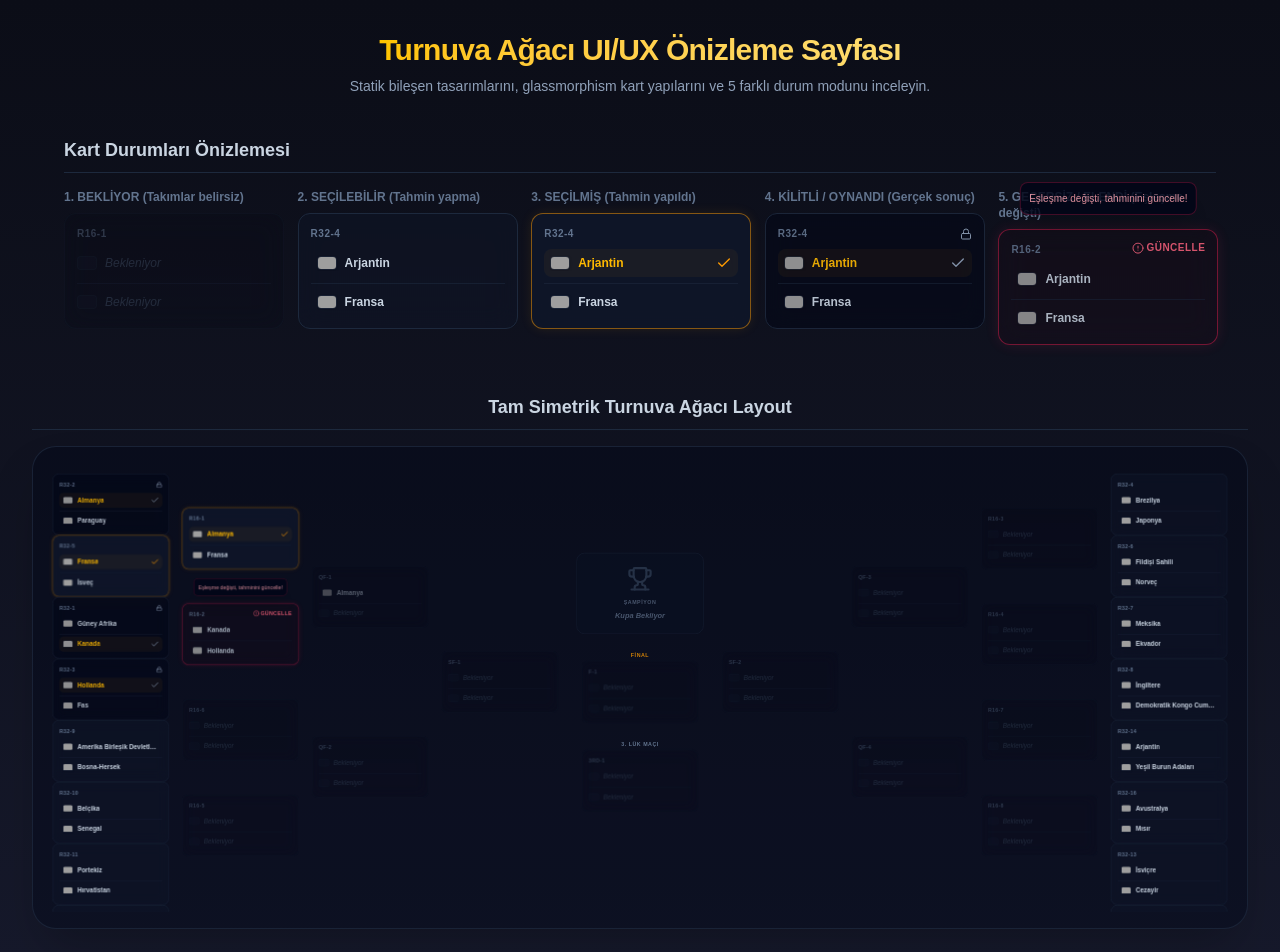
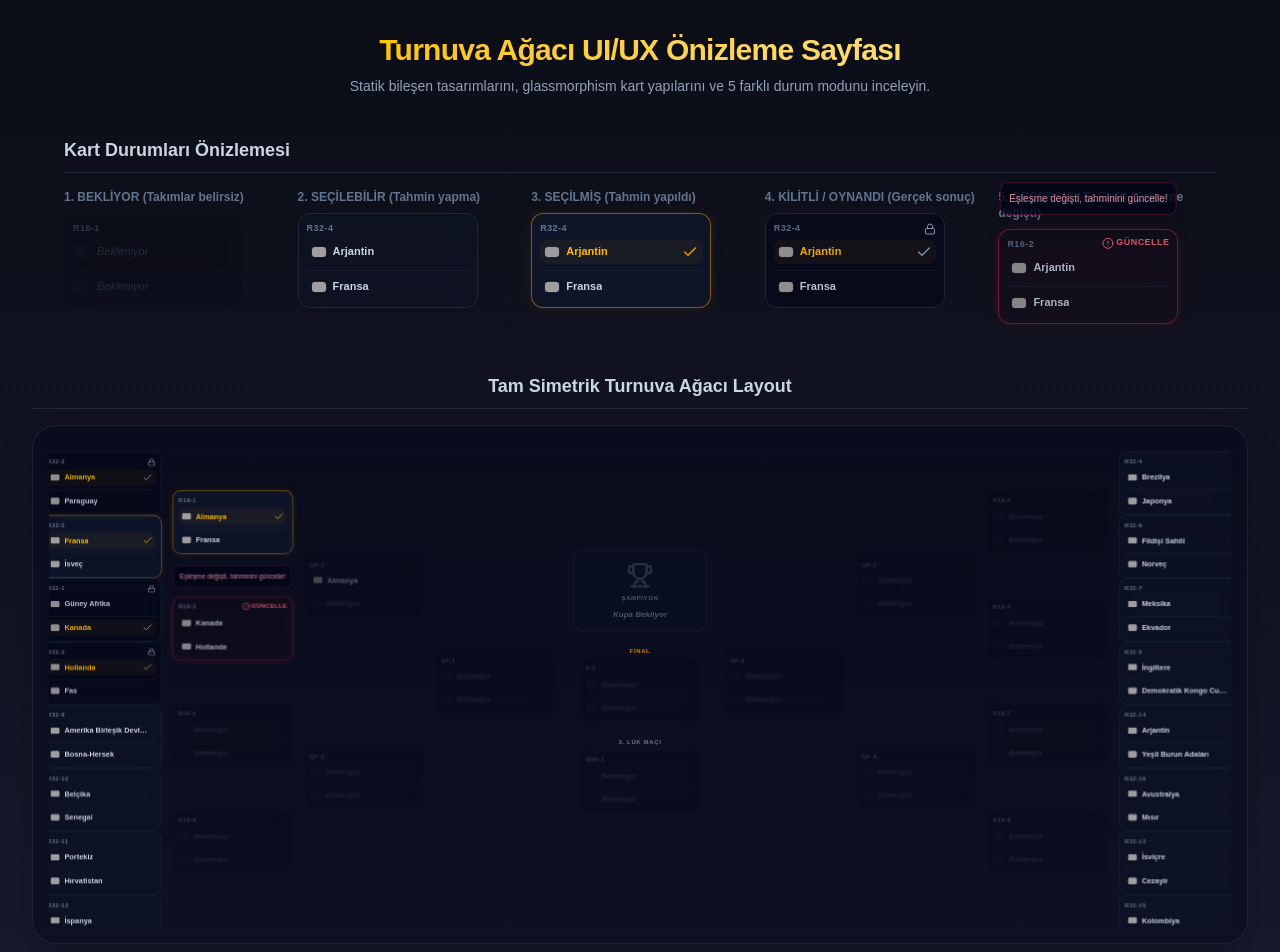
Before and after one commit to ozunekmekci/TurnuvaAgaci, a Next.js app: page /preview in a window 1280 px wide. Shown: the top 952 px of the page. Built offline with nearby package versions, Linux system fonts and the light colour scheme; grey boxes are pictures that could not be loaded.

Commit message:
fix: optimize bracket spacing, layout widths and card paddings to increase scale and text readability

```diff
--- a/src/components/bracket-layout.tsx
+++ b/src/components/bracket-layout.tsx
@@ -36,12 +36,12 @@ export const BracketLayout: React.FC<BracketLayoutProps> = ({
       if (containerRef.current) {
         // Measure parent width (or viewport width as safety fallback)
         const parentWidth = containerRef.current.parentElement?.clientWidth || window.innerWidth;
-        // Total design width of the bracket elements:
-        // (8 match columns * 220px) + (1 center column * 260px) + (8 gaps * 24px) + padding = ~2240px
-        const designWidth = 2240;
+        // Total design width of the compact bracket:
+        // (8 columns * 180px) + (1 center column * 220px) + (8 gaps * 16px) = 1788px
+        const designWidth = 1788;
 
-        // Calculate scale to fit the parent width exactly, allowing a margin
-        const calculatedScale = Math.min(1, Math.max(0.15, (parentWidth - 24) / designWidth));
+        // Calculate scale to fit the parent width exactly, allowing a small margin
+        const calculatedScale = Math.min(1, Math.max(0.2, (parentWidth - 16) / designWidth));
         setScale(calculatedScale);
       }
     };
@@ -85,14 +85,14 @@ export const BracketLayout: React.FC<BracketLayoutProps> = ({
   const finalMatch = getMatch('F-1');
   const champion: TeamRef | null = finalMatch.userPick;
 
-  const bracketHeight = 800; // Designed vertical height of columns
+  const bracketHeight = 700; // Designed vertical height of columns (reduced from 800)
 
   return (
     <div ref={containerRef} className="w-full flex flex-col items-center overflow-hidden">
       {/* Scaled wrapper container to preserve dynamic document flow height */}
       <div
         style={{
-          height: bracketHeight * scale + 24,
+          height: bracketHeight * scale + 16,
           width: '100%',
           overflow: 'hidden',
           position: 'relative'
@@ -104,23 +104,23 @@ export const BracketLayout: React.FC<BracketLayoutProps> = ({
           style={{
             transform: `scale(${scale})`,
             transformOrigin: 'top center',
-            width: 2240,
+            width: 1788,
             display: 'flex',
             flexDirection: 'row',
             alignItems: 'center',
             justifyContent: 'center',
-            gap: 24,
-            paddingTop: 12,
+            gap: 16, // reduced from 24
+            paddingTop: 8,
             position: 'absolute',
             left: '50%',
-            marginLeft: -1120, // Negative half of width to center perfectly
+            marginLeft: -894, // Negative half of width to center perfectly
           }}
           className="flex-shrink-0"
         >
           {/* LEFT SIDE BRACKET */}
-          <div className="flex flex-row gap-6 items-center flex-shrink-0">
+          <div className="flex flex-row gap-4 items-center flex-shrink-0">
             {/* R32 Left */}
-            <div id="col-left-r32" className="flex flex-col justify-between h-[800px] py-2 scroll-mt-4 w-[220px] flex-shrink-0">
+            <div id="col-left-r32" className="flex flex-col justify-between h-[700px] py-1.5 scroll-mt-4 w-[180px] flex-shrink-0">
               {LEFT_R32_IDS.map((id) => (
                 <MatchCard
                   key={id}
@@ -132,7 +132,7 @@ export const BracketLayout: React.FC<BracketLayoutProps> = ({
             </div>
 
             {/* R16 Left */}
-            <div id="col-left-r16" className="flex flex-col justify-around h-[800px] py-10 scroll-mt-4 w-[220px] flex-shrink-0">
+            <div id="col-left-r16" className="flex flex-col justify-around h-[700px] py-8 scroll-mt-4 w-[180px] flex-shrink-0">
               {LEFT_R16_IDS.map((id) => (
                 <MatchCard
                   key={id}
@@ -144,7 +144,7 @@ export const BracketLayout: React.FC<BracketLayoutProps> = ({
             </div>
 
             {/* QF Left */}
-            <div id="col-left-qf" className="flex flex-col justify-around h-[800px] py-20 scroll-mt-4 w-[220px] flex-shrink-0">
+            <div id="col-left-qf" className="flex flex-col justify-around h-[700px] py-16 scroll-mt-4 w-[180px] flex-shrink-0">
               {LEFT_QF_IDS.map((id) => (
                 <MatchCard
                   key={id}
@@ -156,7 +156,7 @@ export const BracketLayout: React.FC<BracketLayoutProps> = ({
             </div>
 
             {/* SF Left */}
-            <div id="col-left-sf" className="flex flex-col justify-center h-[800px] scroll-mt-4 w-[220px] flex-shrink-0">
+            <div id="col-left-sf" className="flex flex-col justify-center h-[700px] scroll-mt-4 w-[180px] flex-shrink-0">
               {LEFT_SF_IDS.map((id) => (
                 <MatchCard
                   key={id}
@@ -169,11 +169,11 @@ export const BracketLayout: React.FC<BracketLayoutProps> = ({
           </div>
 
           {/* CENTERPIECE: CHAMPION + FINAL + 3RD PLACE */}
-          <div id="col-center" className="flex flex-col items-center justify-center w-[260px] h-[800px] gap-8 scroll-mt-4 flex-shrink-0">
+          <div id="col-center" className="flex flex-col items-center justify-center w-[220px] h-[700px] gap-6 scroll-mt-4 flex-shrink-0">
 
             {/* Champion Box */}
             <div
-              className={`w-[240px] flex flex-col items-center justify-center p-6 rounded-2xl border transition-all duration-500
+              className={`w-[200px] flex flex-col items-center justify-center p-4 rounded-xl border transition-all duration-500
                 ${
                   champion
                     ? 'border-amber-500 bg-gradient-to-b from-amber-500/20 to-slate-900/60 shadow-[0_0_25px_rgba(245,158,11,0.25)] animate-bounce'
@@ -182,22 +182,22 @@ export const BracketLayout: React.FC<BracketLayoutProps> = ({
               `}
             >
               <Trophy
-                className={`w-12 h-12 mb-3 transition-transform duration-500 ${
+                className={`w-10 h-10 mb-2 transition-transform duration-500 ${
                   champion ? 'text-amber-400 scale-110 drop-shadow-[0_0_8px_rgba(245,158,11,0.5)]' : 'text-slate-700'
                 }`}
               />
-              <span className="text-[10px] font-bold tracking-widest text-slate-500 uppercase mb-1">
+              <span className="text-[9px] font-bold tracking-widest text-slate-500 uppercase mb-1">
                 ŞAMPİYON
               </span>
               {champion ? (
-                <div className="flex flex-col items-center gap-1.5 mt-1">
-                  <Flag code={champion.flagCode} className="w-8 h-5.5 rounded" />
-                  <span className="text-base font-extrabold text-amber-400 drop-shadow-[0_2px_4px_rgba(0,0,0,0.4)]">
+                <div className="flex flex-col items-center gap-1 mt-1">
+                  <Flag code={champion.flagCode} className="w-7 h-5 rounded" />
+                  <span className="text-sm font-extrabold text-amber-400 drop-shadow-[0_2px_4px_rgba(0,0,0,0.4)]">
                     {champion.name}
                   </span>
                 </div>
               ) : (
-                <span className="text-sm font-semibold text-slate-500 italic mt-1">
+                <span className="text-xs font-semibold text-slate-500 italic mt-1">
                   Kupa Bekliyor
                 </span>
               )}
@@ -205,7 +205,7 @@ export const BracketLayout: React.FC<BracketLayoutProps> = ({
 
             {/* Final Match */}
             <div className="flex flex-col items-center">
-              <span className="text-[10px] font-bold text-amber-500/80 tracking-widest uppercase mb-1">
+              <span className="text-[9px] font-bold text-amber-500/80 tracking-widest uppercase mb-1">
                 FİNAL
               </span>
               <MatchCard
@@ -217,7 +217,7 @@ export const BracketLayout: React.FC<BracketLayoutProps> = ({
 
             {/* 3rd Place Match */}
             <div className="flex flex-col items-center">
-              <span className="text-[10px] font-bold text-slate-500 tracking-widest uppercase mb-1">
+              <span className="text-[9px] font-bold text-slate-500 tracking-widest uppercase mb-1">
                 3. LÜK MAÇI
               </span>
               <MatchCard
@@ -230,9 +230,9 @@ export const BracketLayout: React.FC<BracketLayoutProps> = ({
           </div>
 
           {/* RIGHT SIDE BRACKET */}
-          <div className="flex flex-row-reverse gap-6 items-center flex-shrink-0">
+          <div className="flex flex-row-reverse gap-4 items-center flex-shrink-0">
             {/* R32 Right */}
-            <div id="col-right-r32" className="flex flex-col justify-between h-[800px] py-2 scroll-mt-4 w-[220px] flex-shrink-0">
+            <div id="col-right-r32" className="flex flex-col justify-between h-[700px] py-1.5 scroll-mt-4 w-[180px] flex-shrink-0">
               {RIGHT_R32_IDS.map((id) => (
                 <MatchCard
                   key={id}
@@ -244,7 +244,7 @@ export const BracketLayout: React.FC<BracketLayoutProps> = ({
             </div>
 
             {/* R16 Right */}
-            <div id="col-right-r16" className="flex flex-col justify-around h-[800px] py-10 scroll-mt-4 w-[220px] flex-shrink-0">
+            <div id="col-right-r16" className="flex flex-col justify-around h-[700px] py-8 scroll-mt-4 w-[180px] flex-shrink-0">
               {RIGHT_R16_IDS.map((id) => (
                 <MatchCard
                   key={id}
@@ -256,7 +256,7 @@ export const BracketLayout: React.FC<BracketLayoutProps> = ({
             </div>
 
             {/* QF Right */}
-            <div id="col-right-qf" className="flex flex-col justify-around h-[800px] py-20 scroll-mt-4 w-[220px] flex-shrink-0">
+            <div id="col-right-qf" className="flex flex-col justify-around h-[700px] py-16 scroll-mt-4 w-[180px] flex-shrink-0">
               {RIGHT_QF_IDS.map((id) => (
                 <MatchCard
                   key={id}
@@ -268,7 +268,7 @@ export const BracketLayout: React.FC<BracketLayoutProps> = ({
             </div>
 
             {/* SF Right */}
-            <div id="col-right-sf" className="flex flex-col justify-center h-[800px] scroll-mt-4 w-[220px] flex-shrink-0">
+            <div id="col-right-sf" className="flex flex-col justify-center h-[700px] scroll-mt-4 w-[180px] flex-shrink-0">
               {RIGHT_SF_IDS.map((id) => (
                 <MatchCard
                   key={id}
--- a/src/components/match-card.tsx
+++ b/src/components/match-card.tsx
@@ -42,7 +42,7 @@ export const MatchCard: React.FC<MatchCardProps> = ({
 
   return (
     <div
-      className={`relative w-[220px] rounded-xl transition-all duration-300 border backdrop-blur-md p-3
+      className={`relative w-[180px] rounded-xl transition-all duration-300 border backdrop-blur-md p-2
         ${
           // 1. Pending / Waiting state
           selectableTeams.length < 2
@@ -61,7 +61,7 @@ export const MatchCard: React.FC<MatchCardProps> = ({
       `}
     >
       {/* Badges / Header */}
-      <div className="flex justify-between items-center mb-2 text-[10px] font-semibold text-slate-500 uppercase tracking-wider">
+      <div className="flex justify-between items-center mb-1 text-[9px] font-semibold text-slate-500 uppercase tracking-wider">
         <span>{matchId}</span>
         <div className="flex items-center gap-1">
           {isLocked && <Lock className="w-3 h-3 text-slate-400" />}
@@ -120,8 +120,8 @@ function renderTeamRow(
 ) {
   if (!team) {
     return (
-      <div className="flex items-center gap-2 h-7 text-xs text-slate-600 font-medium italic">
-        <div className="w-5 h-3.5 bg-slate-800/20 rounded-sm border border-slate-800/40" />
+      <div className="flex items-center gap-2 h-6 text-[11px] text-slate-600 font-medium italic">
+        <div className="w-4 h-3 bg-slate-800/20 rounded-sm border border-slate-800/40 flex-shrink-0" />
         <span>Bekleniyor</span>
       </div>
     );
@@ -134,7 +134,7 @@ function renderTeamRow(
       type="button"
       onClick={onClick}
       disabled={!isSelectable}
-      className={`w-full flex items-center justify-between h-7 px-1.5 rounded-lg transition-all text-left text-xs font-semibold
+      className={`w-full flex items-center justify-between h-6 px-1 rounded-lg transition-all text-left text-[11px] font-semibold
         ${
           isSelectable
             ? 'hover:bg-slate-800/60 cursor-pointer active:scale-95'
@@ -143,8 +143,8 @@ function renderTeamRow(
         ${isChosen ? 'text-amber-400 bg-amber-500/5' : 'text-slate-300'}
       `}
     >
-      <div className="flex items-center gap-2 truncate">
-        <Flag code={team.flagCode} className="w-5 h-3.5 flex-shrink-0" />
+      <div className="flex items-center gap-1.5 truncate">
+        <Flag code={team.flagCode} className="w-4 h-3 flex-shrink-0" />
         <span className="truncate">{team.name}</span>
       </div>
 
```
